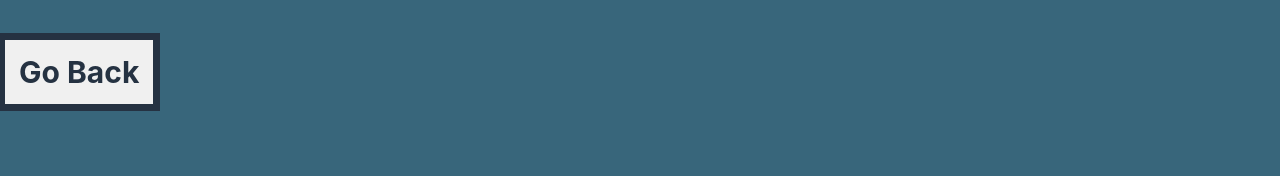
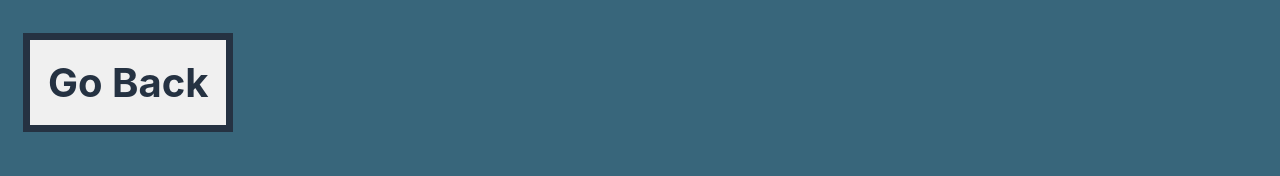
Before and after one commit to lowprofiledude/seniorsproject, a plain HTML site: page research.html in a window 1280 px wide. Shown: the part 145-321 px from the top of the page. Drawn offline with Linux system fonts and the light colour scheme.

Commit message:
Update research.html
button 2.0

```diff
--- a/research.html
+++ b/research.html
@@ -33,15 +33,15 @@ left: 0;
             Button{
             position: relative;
                      top: 170px;
-                   right: 10px;
+                   left: 15px;
                  background-color: rgb(240, 240, 240);
   color: rgb(37, 50, 66);
-  font-size: 30px;
+  font-size: 40px;
   font-family: -apple-system, BlinkMacSystemFont, 'Segoe UI', Roboto, Oxygen, Ubuntu, Cantarell, 'Open Sans', 'Helvetica Neue', sans-serif;
   border-width: 7px;
       border-style: solid;
     border-color: rgb(37, 50, 66);
-  padding: 14px;
+  padding: 18px;
   text-align: center;
   text-decoration: none;
   display: inline-block;
```
